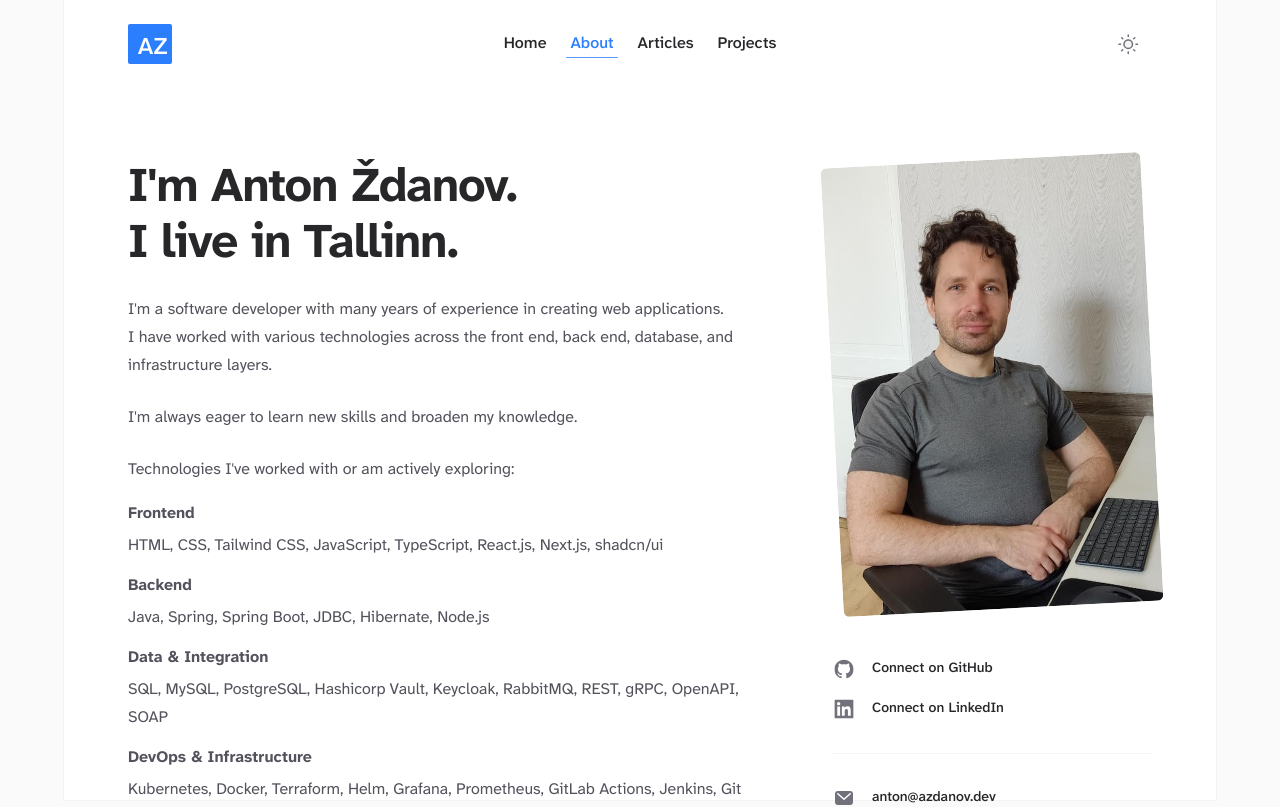
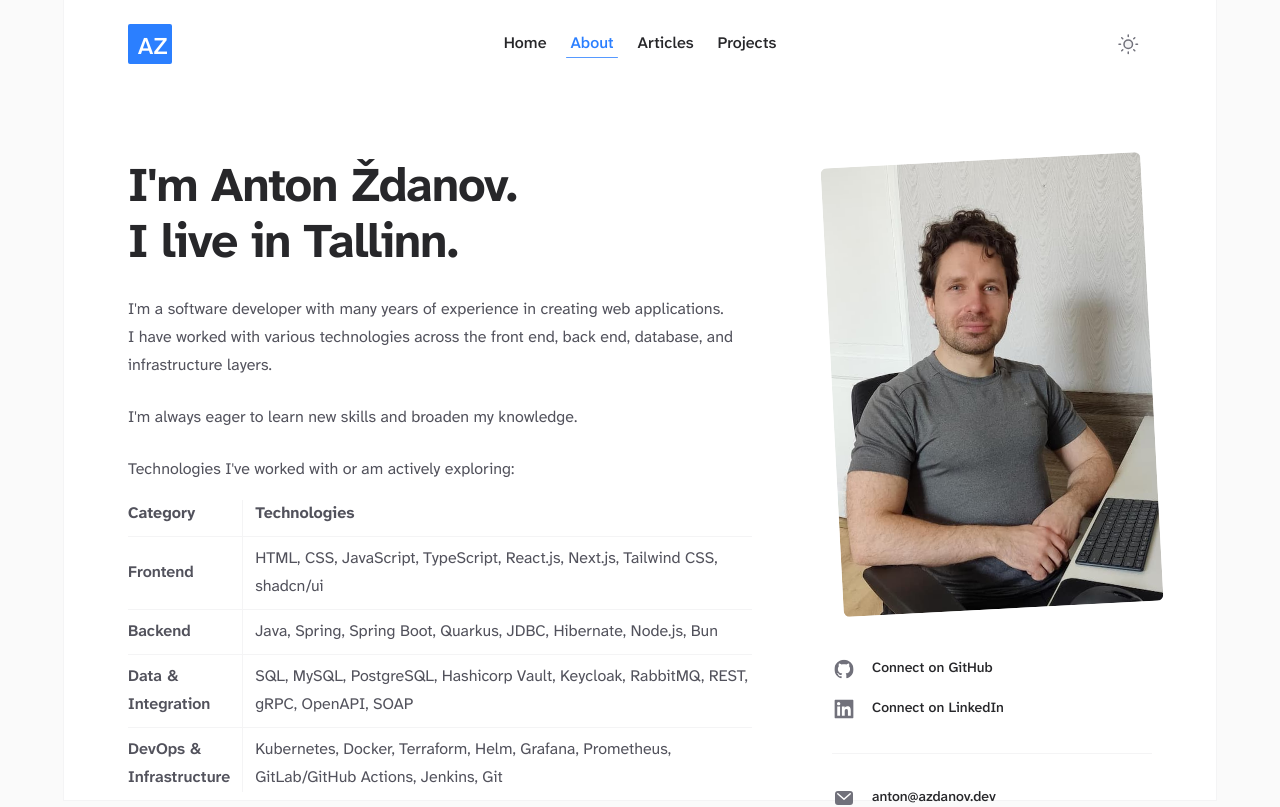
Before and after one commit to azdanov/azdanov-web, a Next.js app: page /about in a window 1280 px wide. Shown: the top 807 px of the page. Built offline with nearby package versions, Linux system fonts and the light colour scheme; no server answers.

Commit message:
update about tech section

```diff
--- a/src/app/about/page.tsx
+++ b/src/app/about/page.tsx
@@ -88,35 +88,53 @@ export default function About() {
             <div className="space-y-4">
               <p>Technologies I've worked with or am actively exploring:</p>
 
-              <div className="space-y-3">
-                <div>
-                  <h3 className="mb-1 font-bold">Frontend</h3>
-                  <p>
-                    HTML, CSS, Tailwind CSS, JavaScript, TypeScript, React.js,
-                    Next.js, shadcn/ui
-                  </p>
-                </div>
-
-                <div>
-                  <h3 className="mb-1 font-bold">Backend</h3>
-                  <p>Java, Spring, Spring Boot, JDBC, Hibernate, Node.js</p>
-                </div>
-
-                <div>
-                  <h3 className="mb-1 font-bold">Data & Integration</h3>
-                  <p>
-                    SQL, MySQL, PostgreSQL, Hashicorp Vault, Keycloak, RabbitMQ,
-                    REST, gRPC, OpenAPI, SOAP
-                  </p>
-                </div>
-
-                <div>
-                  <h3 className="mb-1 font-bold">DevOps & Infrastructure</h3>
-                  <p>
-                    Kubernetes, Docker, Terraform, Helm, Grafana, Prometheus,
-                    GitLab Actions, Jenkins, Git
-                  </p>
-                </div>
+              <div className="overflow-x-auto">
+                <table className="table-auto divide-y divide-zinc-100 dark:divide-zinc-700/40">
+                  <thead>
+                    <tr className="divide-x divide-zinc-100 dark:divide-zinc-700/40">
+                      <th className="pr-3 pb-2 pl-0 text-left font-bold">
+                        Category
+                      </th>
+                      <th className="pb-2 pl-3 text-left font-bold">
+                        Technologies
+                      </th>
+                    </tr>
+                  </thead>
+                  <tbody className="divide-y divide-zinc-100 dark:divide-zinc-700/40">
+                    <tr className="divide-x divide-zinc-100 dark:divide-zinc-700/40">
+                      <td className="py-2 pr-3 pl-0 font-semibold">Frontend</td>
+                      <td className="py-2 pl-3">
+                        HTML, CSS, JavaScript, TypeScript, React.js, Next.js,
+                        Tailwind CSS, shadcn/ui
+                      </td>
+                    </tr>
+                    <tr className="divide-x divide-zinc-100 dark:divide-zinc-700/40">
+                      <td className="py-2 pl-0 font-semibold">Backend</td>
+                      <td className="py-2 pl-3">
+                        Java, Spring, Spring Boot, Quarkus, JDBC, Hibernate,
+                        Node.js, Bun
+                      </td>
+                    </tr>
+                    <tr className="divide-x divide-zinc-100 dark:divide-zinc-700/40">
+                      <td className="py-2 pr-3 pl-0 font-semibold">
+                        Data &<br /> Integration
+                      </td>
+                      <td className="py-2 pl-3">
+                        SQL, MySQL, PostgreSQL, Hashicorp Vault, Keycloak,
+                        RabbitMQ, REST, gRPC, OpenAPI, SOAP
+                      </td>
+                    </tr>
+                    <tr className="divide-x divide-zinc-100 dark:divide-zinc-700/40">
+                      <td className="pt-2 pr-3 pl-0 font-semibold">
+                        DevOps &<br /> Infrastructure
+                      </td>
+                      <td className="pt-2 pl-3">
+                        Kubernetes, Docker, Terraform, Helm, Grafana,
+                        Prometheus, GitLab/GitHub Actions, Jenkins, Git
+                      </td>
+                    </tr>
+                  </tbody>
+                </table>
               </div>
             </div>
             <div>
```
Also changed, not shown: 1 other file (tests, documents, lock files or other folders).
